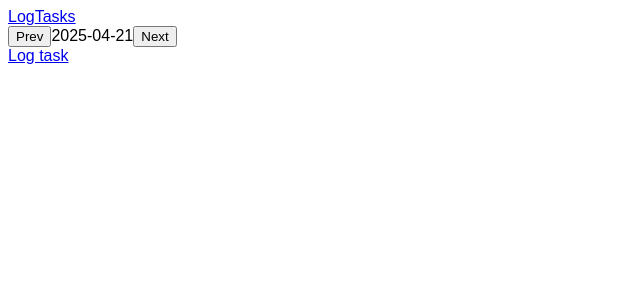
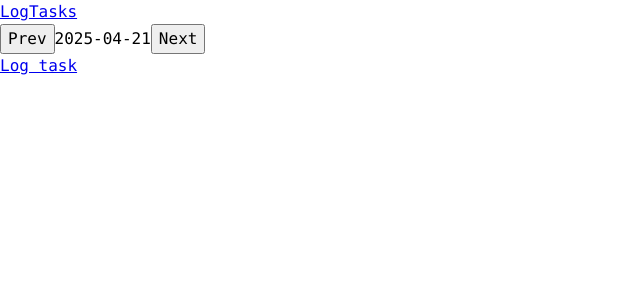
Before and after one commit to ydalir/recur, a React (Vite) app: page / in a window 1280 px wide. Shown: the top 300 px of the page, without its empty margins (0-640 px from the left). Built offline with nearby package versions, Linux system fonts and the light colour scheme.

Commit message:
Set reset.css and font

```diff
--- a/src/global.css
+++ /dev/null
@@ -1,3 +0,0 @@
-body {
-    font-family: Arial, Helvetica, sans-serif;
-}
--- a/src/main.tsx
+++ b/src/main.tsx
@@ -1,7 +1,8 @@
 import { StrictMode } from "react";
 import { createRoot } from "react-dom/client";
 import { App } from "./App.tsx";
-import "./global.css";
+import "./style/global.css";
+import "./style/reset.css";
 import { BrowserRouter } from "react-router";
 
 createRoot(document.getElementById("root")!).render(
--- /dev/null
+++ b/src/style/global.css
@@ -0,0 +1,4 @@
+body {
+  font-family: "JetBrainsMono NFM", "Inconsolata", "Monaco", "Consolas",
+    "Courier New", "Courier", monospace;
+}
--- /dev/null
+++ b/src/style/reset.css
@@ -0,0 +1,17 @@
+*,
+*::before,
+*::after {
+  box-sizing: border-box;
+}
+
+* {
+  margin: 0;
+}
+
+body {
+  line-height: 1.5;
+}
+
+input, button, textarea, select {
+  font: inherit;
+}
```
